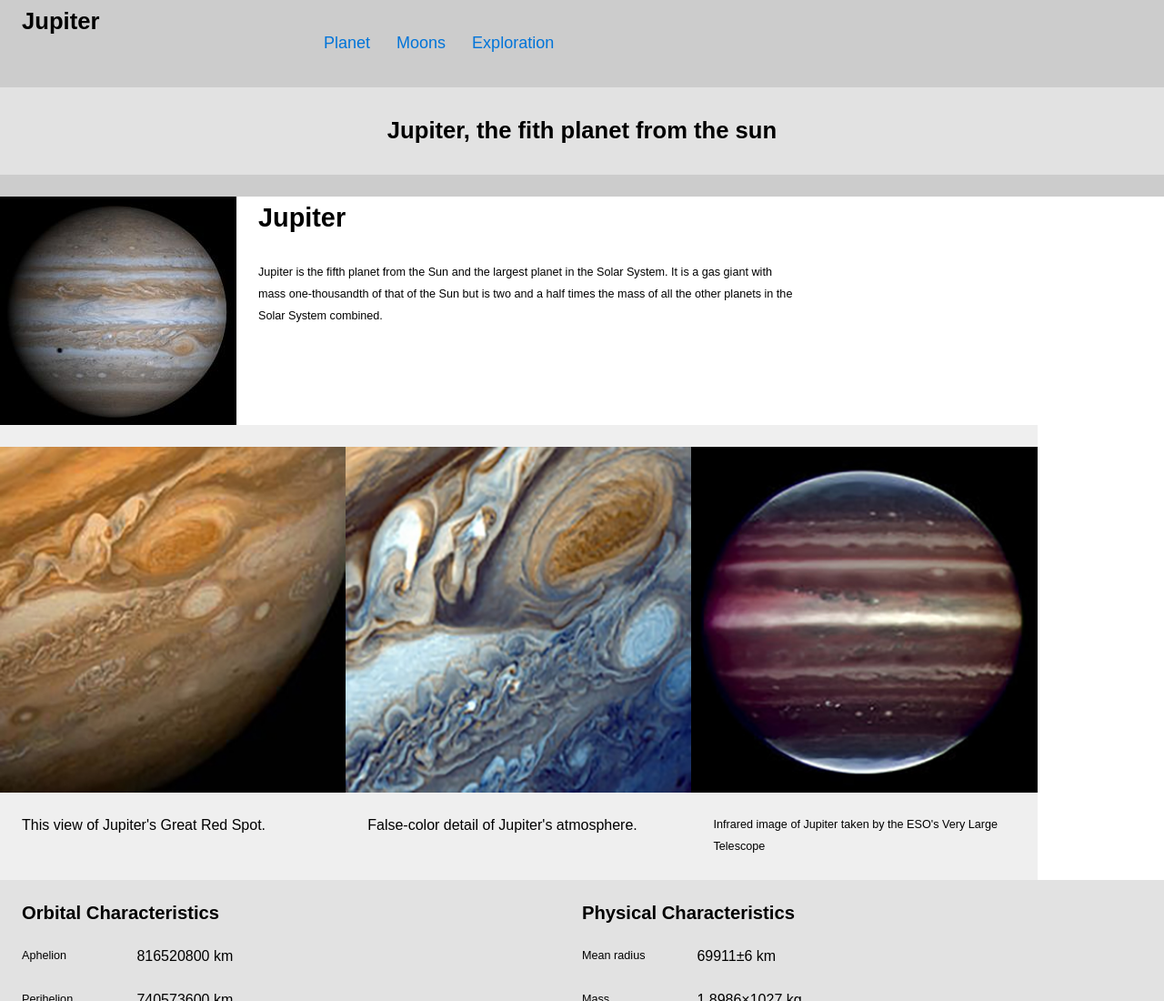
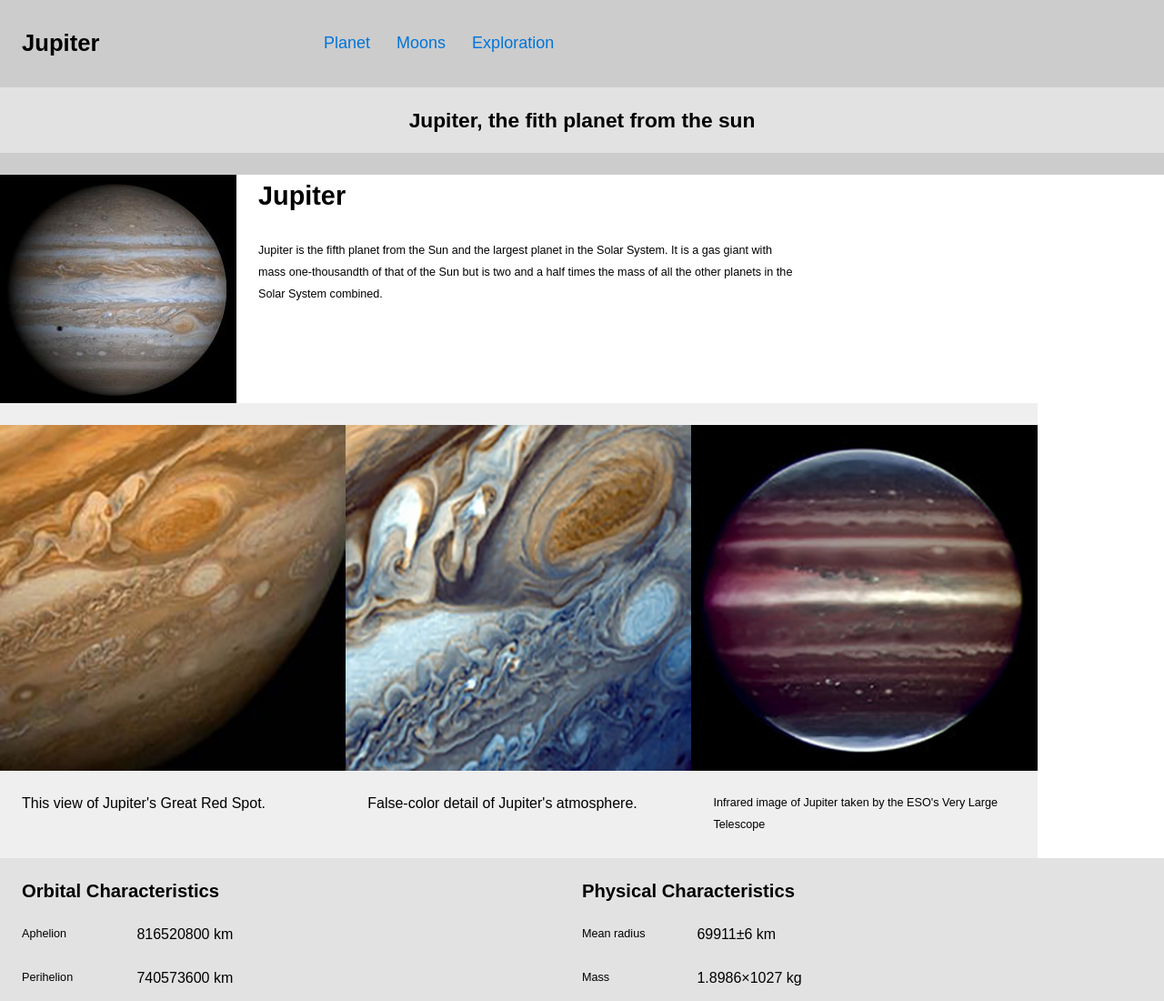
Before and after one commit to chenise-paquette/dsn1675-planet-website, a plain HTML site: page index.html in a window 1280 px wide. Shown: the top 1100 px of the page at 91% size. Drawn offline with Linux system fonts and the light colour scheme.

Commit message:
adjust header

```diff
--- a/index.html
+++ b/index.html
@@ -16,7 +16,7 @@
 <header class="header">
 <div class="grid">
     <div class="unit unit-xs-1 unit-s-1 unit-m-1-3 unit-l-1-4">
-        <h1 class="title peta gutter push-0 ">Jupiter</h1>
+        <h1 class="title peta gutter pad-t push-0 ">Jupiter</h1>
     </div>
     <div class="unit unit-xs-1 unit-s-1 unit-m-2-3 unit-l-3-4">
         <nav>
@@ -28,7 +28,7 @@
         </nav>
     </div>
 </div>
-<h2 class=" intro sub-title peta gutter pad-t pad-b">Jupiter, the fith planet from the sun</h2>
+<h2 class=" intro sub-title tera gutter pad-t pad-b">Jupiter, the fith planet from the sun</h2>
 </header>
 
 <div class="grid">
@@ -58,7 +58,7 @@
     <div class="unit unit-xs-1 unit-s-1 unit-m-1-3 unit-l-1-3">
             <figure>
             <img src="images/jupiter-four.jpg" alt="inferred">
-                <figcaption class="micro gutter pad-t"> Infrared image of Jupiter taken by the ESO's Very Large Telescope</figcaption>
+            <figcaption class="micro gutter pad-t"> Infrared image of Jupiter taken by the ESO's Very Large Telescope</figcaption>
             </figure>
         </div>
     </div>
```
